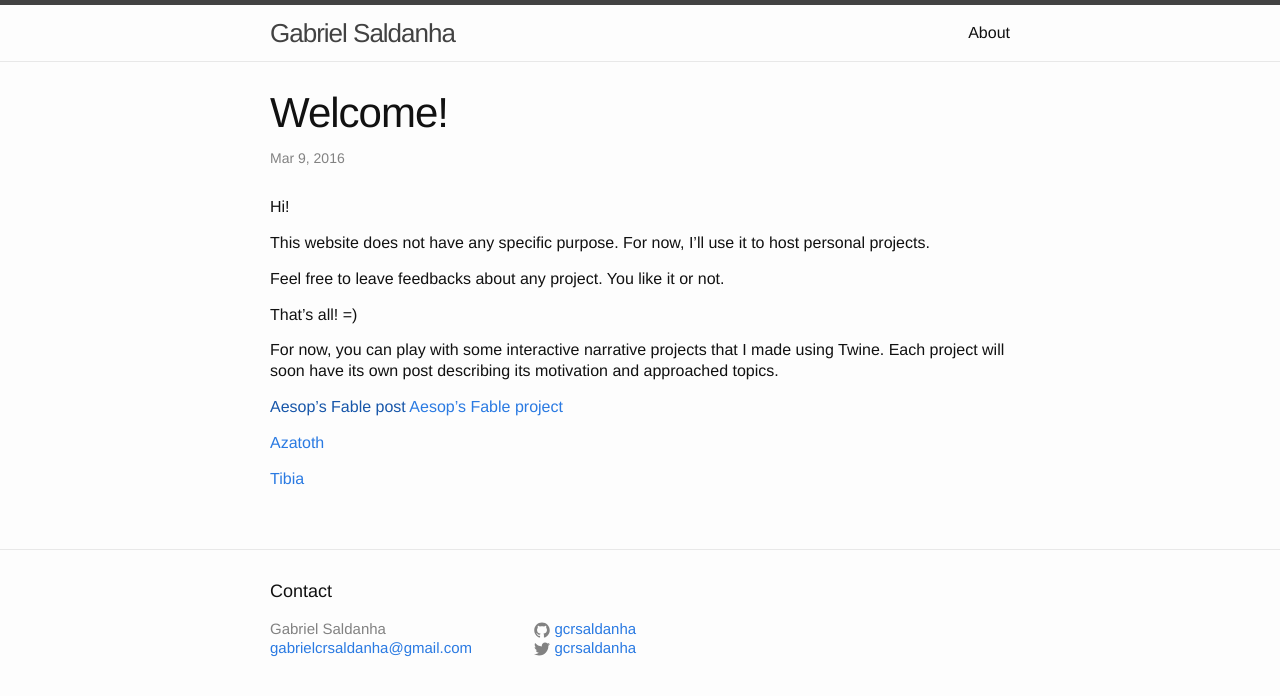
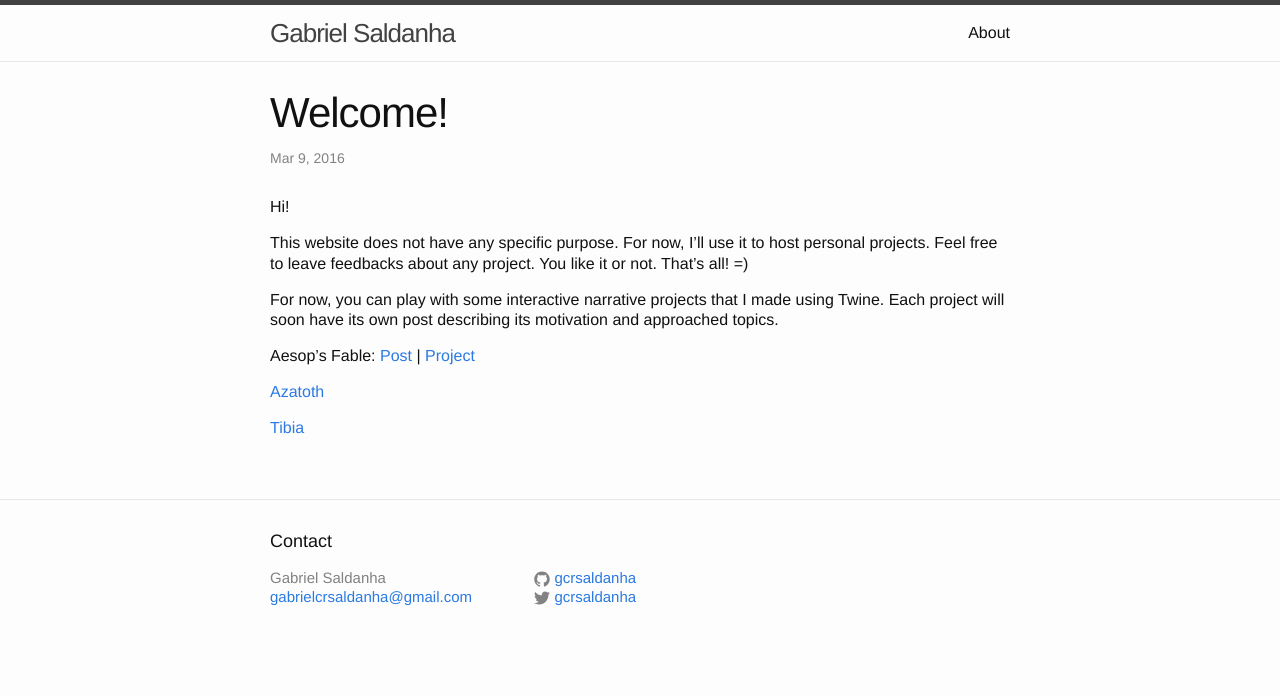
Before and after one commit to gcrsaldanha/gcrsaldanha.github.io, a Jekyll site: the page built from _posts/2016-03-09-welcome.md, in a window 1280 px wide. Shown: the top 696 px of the page. Built offline with Jekyll 4.4.1, drawn with Linux system fonts in a browser that asks for light colours.

Commit message:
Fix post links to other post.

```diff
--- a/_posts/2016-03-09-welcome.md
+++ b/_posts/2016-03-09-welcome.md
@@ -6,15 +6,13 @@ categories: general
 Hi!
 
 This website does not have any specific purpose. For now, I'll use it to host personal projects.
-
 Feel free to leave feedbacks about any project. You like it or not.
-
 That's all! =)
 
 For now, you can play with some interactive narrative projects that I made using Twine. Each project will soon have its own post describing its motivation and approached topics.
 
-[Aesop's Fable post]({{ post_url 2016-05-14-aesops-fable.md }})
-[Aesop's Fable project]({{ site.url }}/assets/twine/the-tortoise-and-the-eagle.html)
+Aesop's Fable: [Post]({% post_url 2016-05-14-aesops-fable %}) |
+[Project]({{ site.url }}/assets/twine/the-tortoise-and-the-eagle.html)
 
 [Azatoth]({{ site.url }}/assets/twine/azatoth.html)
 
```
